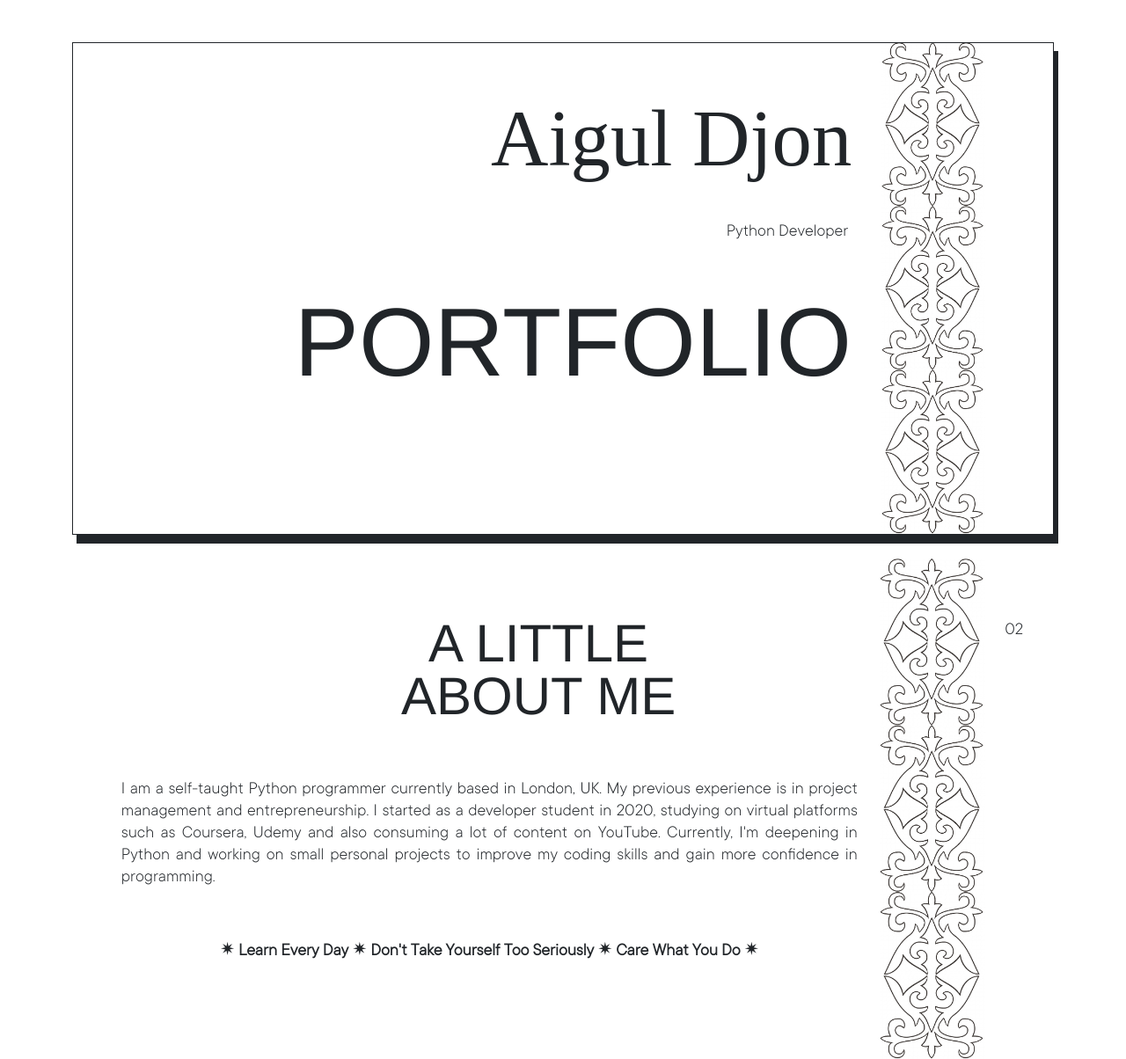
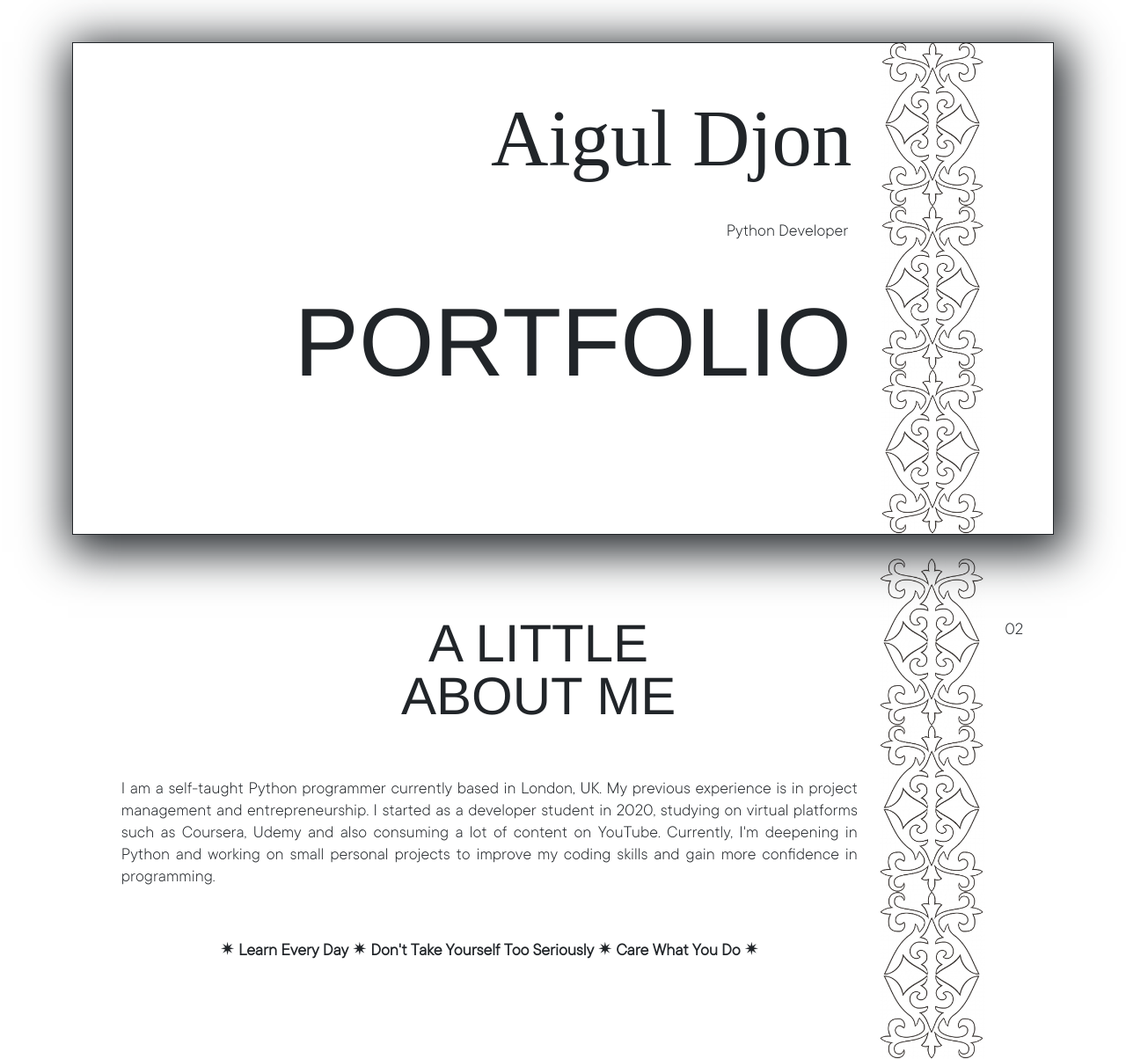
Before and after one commit to AigulDj/PortfolioSite, a Flask app: page / in a window 1280 px wide, with the pointer over the restyled element. Shown: the top 1204 px of the page at 88% size. Run offline with Flask 2, Linux system fonts and the light colour scheme; some libraries are stand-ins or nearby versions; some web fonts are replaced.

```diff
--- a/static/css/style.css
+++ b/static/css/style.css
@@ -52,7 +52,7 @@ img {
 .boxes:hover {
     border: 1px solid;
     padding: 10px;
-    box-shadow: 5px 10px;
+    box-shadow: 5px 10px 50px 10px;
     margin-bottom: 2rem;
 }
 .titles {
```
Also changed, not shown: 1 other file.
